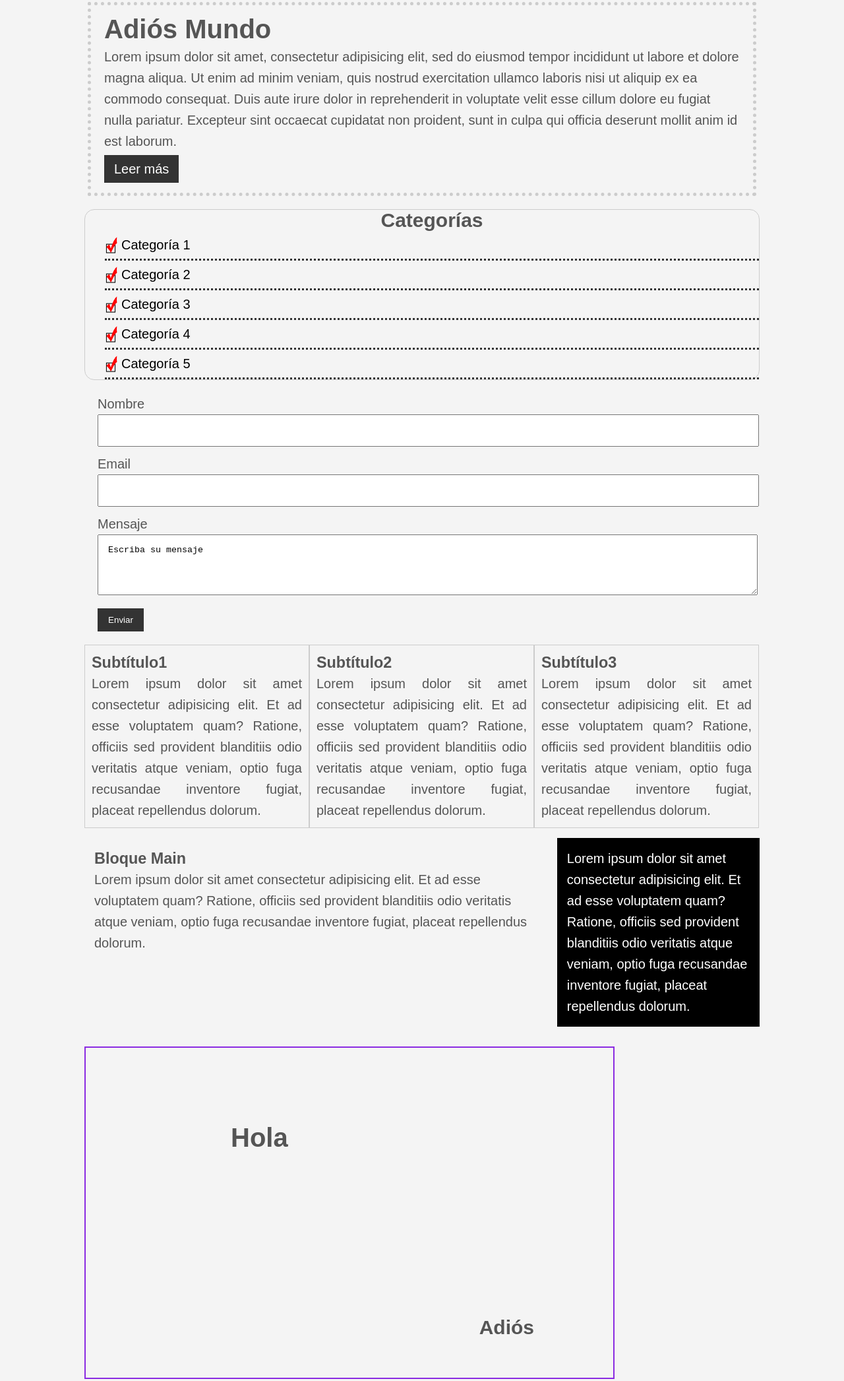
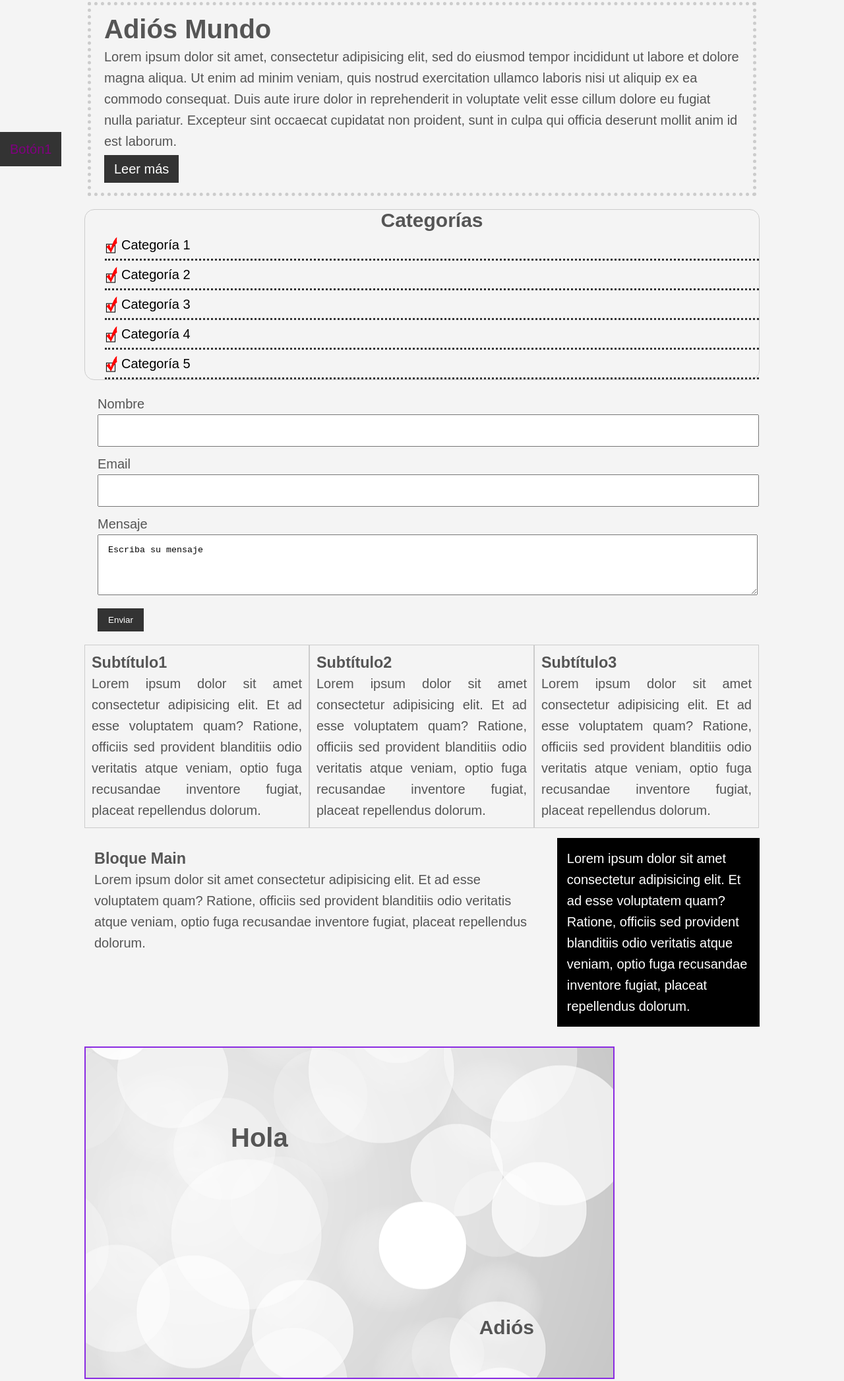
Before and after one commit to prattparedes/CSS-Prueba, a plain HTML site: page CSS Cheatsheet/index.html in a window 1280 px wide. Shown: the part 200-2293 px from the top of the page at 66% size. Drawn offline with Linux system fonts and the light colour scheme.

Commit message:
Background image-size-repeat

```diff
--- a/CSS Cheatsheet/CSS/Estilo.css
+++ b/CSS Cheatsheet/CSS/Estilo.css
@@ -223,7 +223,10 @@ a:visited {
 	position:relative;
 	/* Position: relative es para poder posicionar elementos en top,bottom,left,right;
 	pero enmarcados en un elemento que queramos (como en esta caja) */
-
+	background-image:url('../Imágenes/LuzImagen.webp');
+	background-position: 100px 200px;
+	background-repeat: no-repeat;
+	background-position: center	right;
 }
 
 .p-box h1{
@@ -231,8 +234,17 @@ a:visited {
 	top: 100px;
 	left: 200px;
 }
+
 .p-box h2{
 	position: absolute;
 	bottom: 40px;
 	right: 100px;
 }
+
+.fix-me{
+	position: fixed;
+
+	/* Con position:  fixed podemos generar un elemento que se quede estatico;
+	al mover la pantalla arriba/Abajo en un punto */
+	top: 400px;
+}
--- a/CSS Cheatsheet/index.html
+++ b/CSS Cheatsheet/index.html
@@ -88,6 +88,8 @@
 
       </div>
     </div> <!-- ./container -->
+
+    <a class="fix-me button" href="">Botón1</a>
     <div style="margin-top: 500px;"></div>
   </body>
 </html>
```
Also changed, not shown: CSS Cheatsheet/Imágenes/LuzImagen.webp (added).
